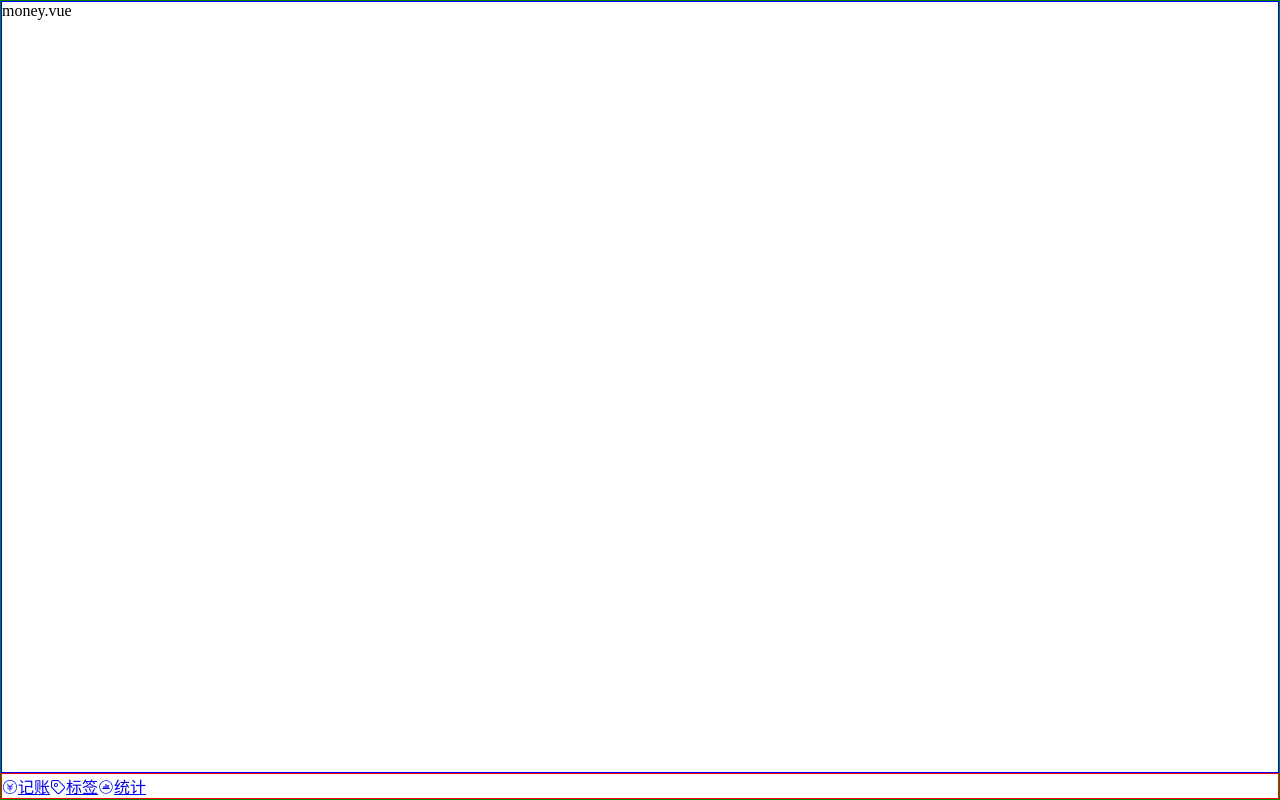
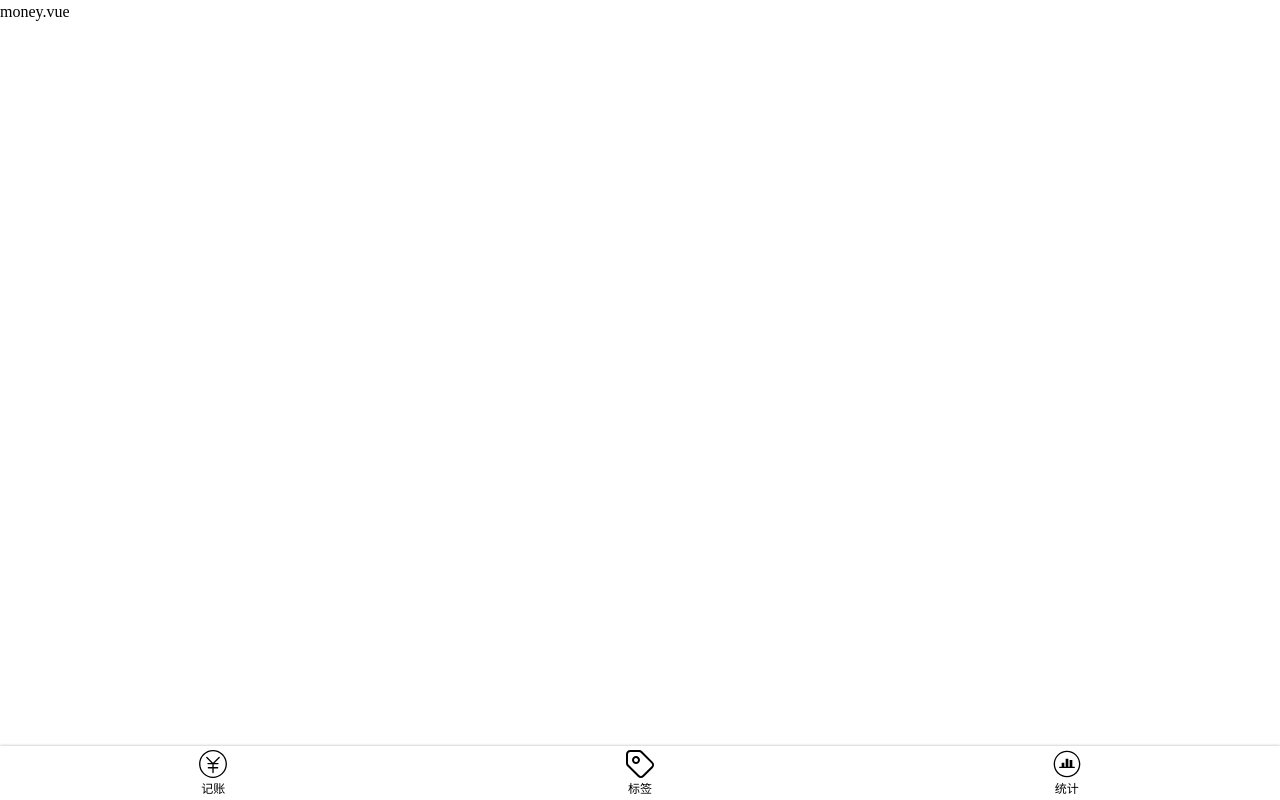
Before and after one commit to frankqiang/booking, a Vue app: page /#/money in a window 1280 px wide. Built offline with nearby package versions, Linux system fonts and the light colour scheme.

Commit message:
添加<Nav />样式

```diff
--- a/src/App.vue
+++ b/src/App.vue
@@ -16,4 +16,11 @@
   padding: 0;
   box-sizing: border-box;
 }
+body {
+  line-height: 1.5;
+}
+a {
+  text-decoration: none;
+  color: inherit;
+}
 </style>
--- a/src/views/Layout.vue
+++ b/src/views/Layout.vue
@@ -16,11 +16,9 @@
   display: flex;
   flex-direction: column;
   height: 100vh;
-  border: 1px solid green;
 }
 .nav-wrapper .content {
   flex-grow: 1;
-  border: 1px solid blue;
   overflow: autos;
 }
 </style>
--- a/src/views/Nav.vue
+++ b/src/views/Nav.vue
@@ -1,19 +1,19 @@
 <template>
-  <div class="nav">
-    <router-link to="/money">
+  <nav>
+    <router-link to="/money" class="item">
       <!-- 像Icon组件传递svg的文件名 -->
       <Icon name="money" />
       <span>记账</span>
     </router-link>
-    <router-link to="/labels">
+    <router-link to="/labels" class="item">
       <Icon name="labels" />
       <span>标签</span>
     </router-link>
-    <router-link to="/statistics">
+    <router-link to="/statistics" class="item">
       <Icon name="statistics" />
       <span>统计</span>
     </router-link>
-  </div>
+  </nav>
 </template>
 
 <script lang='ts'>
@@ -21,7 +21,22 @@
 </script>
 
 <style lang="scss" scoped>
-.nav {
-  border: 1px solid red;
+nav {
+  display: flex;
+  box-shadow: 0 0 3px rgba(0, 0, 0, 0.3);
+  flex-direction: row;
+  font-size: 12px;
+  > .item {
+    padding: 2px 0;
+    flex: 1 0 auto;
+    display: flex;
+    flex-direction: column;
+    justify-content: center;
+    align-items: center;
+    .icon {
+      width: 32px;
+      height: 32px;
+    }
+  }
 }
 </style>
```
